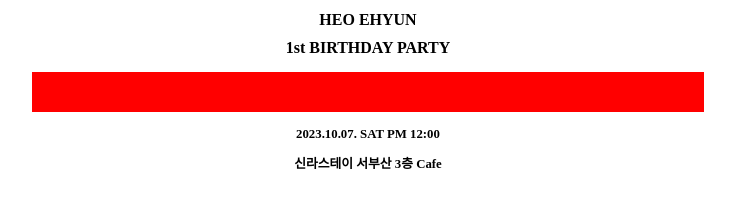
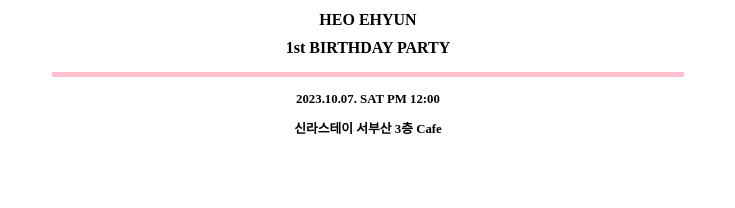
Before and after one commit to Da-Been/ehyun.github.io, a plain HTML site: page index.html in a window 1280 px wide. Shown: the whole page, without its empty margins (272-1007 px from the left). Drawn offline with Linux system fonts and the light colour scheme.

Commit message:
Update index.html

```diff
--- a/index.html
+++ b/index.html
@@ -15,8 +15,12 @@
             text-align:center;
         }
         .divider{
-            border:solid 20px red;
-            width: 50%;
+            width:50%;
+            height:5px;
+            background-color:pink;
+            border:0;
+            margin-left:auto;
+            margin-righr:auto;
         }
     </style>
     <body style="background-color:white">
```
